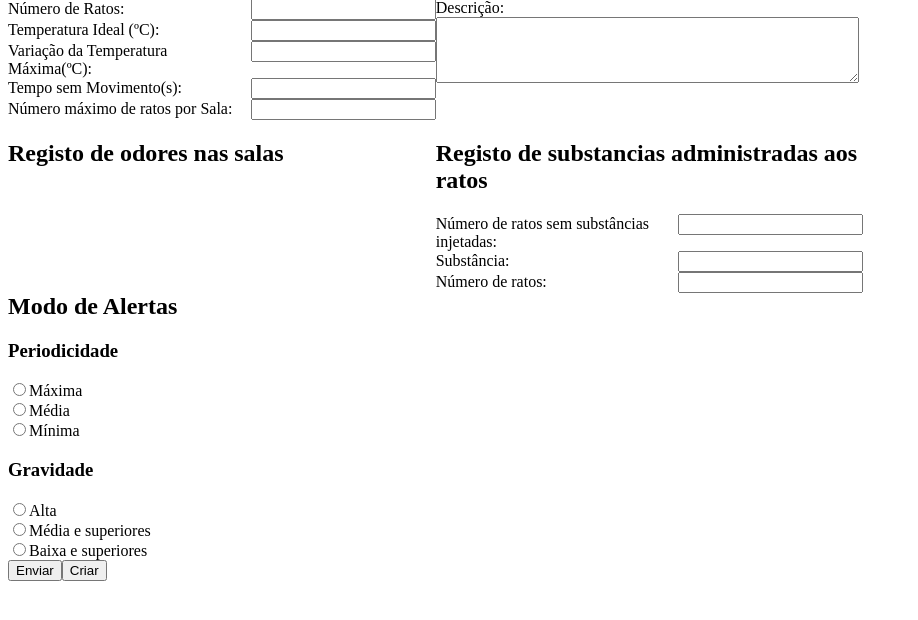
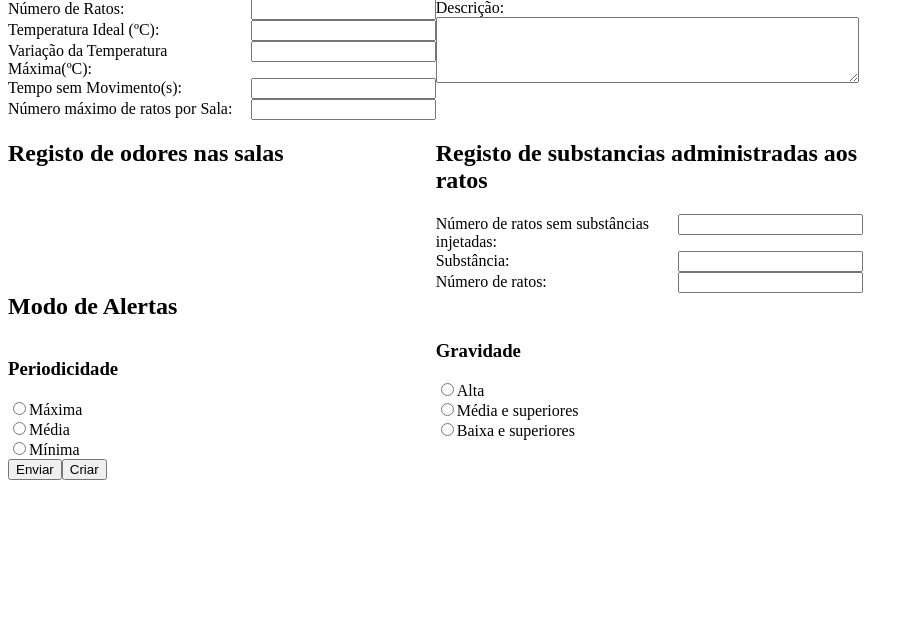
Before and after one commit to afarl-iscteiul/UIpisid2, a Django app: template UIpisid/monitratoslab/templates/monitratoslab/novaexperiencia.html in a window 1280 px wide. Shown: the part 128-748 px from the top of the page, without its empty margins (0-918 px from the left). Run offline with Django 4.2, Linux system fonts and the light colour scheme; the template is opened without the code that fills it, so the values that code supplies are empty.

Commit message:
criar exp

```diff
--- a/UIpisid/monitratoslab/templates/monitratoslab/novaexperiencia.html
+++ b/UIpisid/monitratoslab/templates/monitratoslab/novaexperiencia.html
@@ -93,9 +93,9 @@
             </p>
         </div>
     </div>
-    <div name="modo de alertas">
+    <div class="row" name="modo de alertas">
         <h2>Modo de Alertas</h2>
-        <div name="periodicidade">
+        <div class="column" name="periodicidade">
             <h3>Periodicidade</h3>
             <p>
                 <input type="radio" id="maxima" name="maxima" value="maxima">
```
